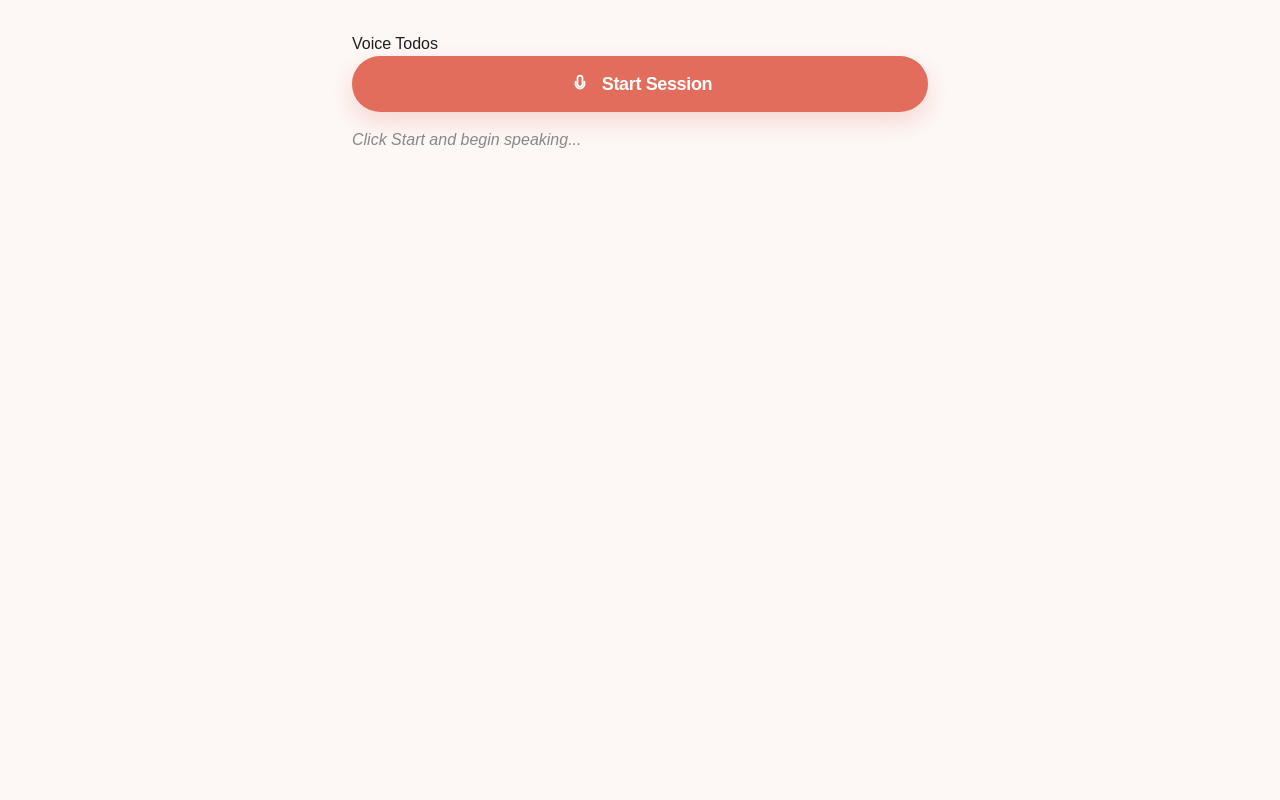
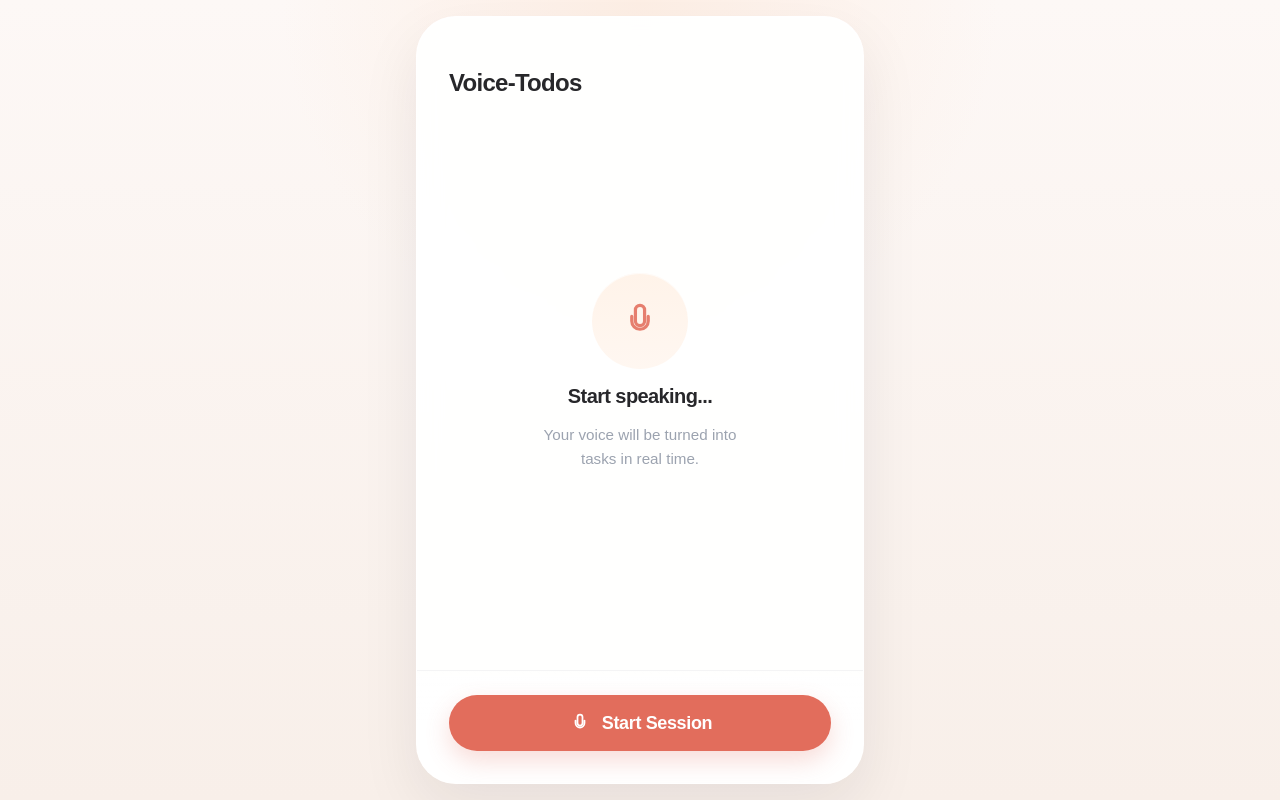
Before and after one commit to meaningfool/voice-todos, a React (Vite) app in the folder frontend/: page / in a window 1280 px wide. Built offline with nearby package versions, Linux system fonts and the light colour scheme.

Commit message:
feat: rebuild Voice-Todos app shell from reference

```diff
--- a/frontend/src/App.tsx
+++ b/frontend/src/App.tsx
@@ -1,6 +1,7 @@
 import { useTranscript } from "./hooks/useTranscript";
+import { AppIcon } from "./components/AppIcon";
 import { RecordButton } from "./components/RecordButton";
-import { TranscriptArea } from "./components/TranscriptArea";
+import { SessionDetails } from "./components/SessionDetails";
 import { TodoList } from "./components/TodoList";
 import { TodoSkeleton } from "./components/TodoSkeleton";
 
@@ -8,7 +9,6 @@ function App() {
   const {
     status,
     finalText,
-    interimText,
     todos,
     micRecordingUrl,
     warningMessage,
@@ -16,41 +16,46 @@ function App() {
     stop,
   } = useTranscript();
 
+  const hasSessionArtifacts = Boolean(
+    finalText || micRecordingUrl || warningMessage || todos.length > 0
+  );
+  const showInitialEmptyState = status === "idle" && !hasSessionArtifacts;
+  const showNoTodosState =
+    status === "idle" && todos.length === 0 && (Boolean(finalText) || Boolean(micRecordingUrl));
+
   return (
-    <div style={{ maxWidth: 640, margin: "0 auto", padding: "2rem" }}>
-      <h1>Voice Todos</h1>
-      <RecordButton status={status} onStart={start} onStop={stop} />
-      <TranscriptArea finalText={finalText} interimText={interimText} />
-      {warningMessage && (
-        <div
-          style={{
-            marginTop: "1rem",
-            padding: "0.75rem 1rem",
-            background: "#fff7ed",
-            color: "#9a3412",
-            borderRadius: 8,
-          }}
-        >
-          {warningMessage}
+    <main className="voice-page-shell">
+      <section className="voice-device-shell" aria-label="Voice-Todos app shell">
+        <header className="voice-header">
+          <h1>Voice-Todos</h1>
+        </header>
+
+        <div className="voice-task-container">
+          {showInitialEmptyState ? (
+            <div className="voice-empty-state">
+              <div className="voice-empty-illustration" aria-hidden="true">
+                <AppIcon name="mic" className="voice-empty-illustration__icon" />
+              </div>
+              <h2>Start speaking...</h2>
+              <p>Your voice will be turned into tasks in real time.</p>
+            </div>
+          ) : null}
+
+          {warningMessage ? <div className="voice-warning-card">{warningMessage}</div> : null}
+          {todos.length > 0 ? <TodoList todos={todos} /> : null}
+          {status === "extracting" && todos.length === 0 ? <TodoSkeleton /> : null}
+          {showNoTodosState ? (
+            <div className="voice-result-state">No todos found in this recording.</div>
+          ) : null}
         </div>
-      )}
-      {todos.length > 0 && <TodoList todos={todos} />}
-      {status === "extracting" && todos.length === 0 && <TodoSkeleton />}
-      {status === "idle" && todos.length === 0 && finalText && (
-        <div style={{ marginTop: "1rem", color: "#888", fontStyle: "italic" }}>
-          No todos found in this recording.
+
+        <div className="voice-device-dock">
+          <RecordButton status={status} onStart={start} onStop={stop} />
         </div>
-      )}
-      {micRecordingUrl && (
-        <div style={{ marginTop: "1.5rem", padding: "1rem", background: "#f5f5f5", borderRadius: 8 }}>
-          <div style={{ marginBottom: "0.5rem", fontWeight: 500 }}>Raw mic recording</div>
-          <audio controls src={micRecordingUrl} style={{ width: "100%" }} />
-          <a href={micRecordingUrl} download="mic-recording.webm" style={{ fontSize: "0.85rem" }}>
-            Download
-          </a>
-        </div>
-      )}
-    </div>
+      </section>
+
+      <SessionDetails finalText={finalText} micRecordingUrl={micRecordingUrl} />
+    </main>
   );
 }
 
--- /dev/null
+++ b/frontend/src/components/SessionDetails.tsx
@@ -0,0 +1,30 @@
+interface Props {
+  finalText: string;
+  micRecordingUrl: string | null;
+}
+
+export function SessionDetails({ finalText, micRecordingUrl }: Props) {
+  if (!finalText && !micRecordingUrl) {
+    return null;
+  }
+
+  return (
+    <details className="voice-session-details">
+      <summary className="voice-session-details__summary">Session details</summary>
+      <div className="voice-session-details__content">
+        {finalText ? (
+          <div className="voice-session-details__section">
+            <h2 className="voice-session-details__label">Transcript</h2>
+            <p className="voice-session-transcript">{finalText}</p>
+          </div>
+        ) : null}
+        {micRecordingUrl ? (
+          <div className="voice-session-details__section">
+            <h2 className="voice-session-details__label">Recording</h2>
+            <audio controls src={micRecordingUrl} className="voice-session-audio" />
+          </div>
+        ) : null}
+      </div>
+    </details>
+  );
+}
--- a/frontend/src/index.css
+++ b/frontend/src/index.css
@@ -20,7 +20,9 @@ body,
 body {
   margin: 0;
   font-family: "Manrope", sans-serif;
-  background: var(--voice-shell);
+  background:
+    radial-gradient(circle at top, rgba(255, 234, 220, 0.65), transparent 35%),
+    linear-gradient(180deg, #fdf8f6 0%, #f8efe9 100%);
   color: var(--voice-ink);
 }
 
@@ -28,8 +30,185 @@ h1,
 h2,
 h3,
 .voice-primary-button,
-.voice-listening-label {
+.voice-listening-label,
+.voice-session-details__summary {
   font-family: "Archivo", sans-serif;
+}
+
+.voice-page-shell {
+  min-height: 100vh;
+  display: flex;
+  flex-direction: column;
+  align-items: center;
+  justify-content: center;
+  gap: 1.25rem;
+  padding: 1rem;
+  box-sizing: border-box;
+}
+
+.voice-device-shell {
+  position: relative;
+  display: flex;
+  width: min(100%, 28rem);
+  height: min(800px, calc(100vh - 2rem));
+  min-height: min(42rem, calc(100vh - 2rem));
+  flex-direction: column;
+  overflow: hidden;
+  border: 1px solid rgba(255, 255, 255, 0.9);
+  border-radius: 2.5rem;
+  background: rgba(255, 255, 255, 0.94);
+  box-shadow:
+    0 24px 60px rgba(31, 31, 35, 0.08),
+    inset 0 1px 0 rgba(255, 255, 255, 0.85);
+  backdrop-filter: blur(12px);
+}
+
+.voice-header {
+  padding: 3rem 2rem 1.5rem;
+}
+
+.voice-header h1 {
+  margin: 0;
+  font-size: 1.5rem;
+  font-weight: 800;
+  letter-spacing: -0.03em;
+  color: #27272a;
+}
+
+.voice-task-container {
+  flex: 1;
+  overflow-y: auto;
+  padding: 0 2rem 10.25rem;
+  scrollbar-width: none;
+}
+
+.voice-task-container::-webkit-scrollbar {
+  display: none;
+}
+
+.voice-empty-state,
+.voice-result-state {
+  display: flex;
+  min-height: 100%;
+  flex-direction: column;
+  align-items: center;
+  justify-content: center;
+  text-align: center;
+}
+
+.voice-empty-state h2,
+.voice-result-state {
+  margin: 0;
+  font-size: 1.25rem;
+  font-weight: 800;
+  letter-spacing: -0.03em;
+  color: #27272a;
+}
+
+.voice-empty-state p {
+  max-width: 14rem;
+  margin: 0.75rem 0 0;
+  font-size: 0.95rem;
+  line-height: 1.55;
+  color: #9ca3af;
+}
+
+.voice-empty-illustration {
+  display: flex;
+  align-items: center;
+  justify-content: center;
+  width: 6rem;
+  height: 6rem;
+  margin-bottom: 0.75rem;
+  border-radius: 999px;
+  background: linear-gradient(180deg, #fff3e9, #fff7f1);
+  box-shadow: inset 0 1px 0 rgba(255, 255, 255, 0.65);
+}
+
+.voice-empty-illustration__icon {
+  width: 2.75rem;
+  height: 2.75rem;
+  color: rgba(226, 109, 92, 0.88);
+}
+
+.voice-result-state {
+  min-height: 100%;
+  color: #6b7280;
+}
+
+.voice-warning-card {
+  margin-bottom: 1rem;
+  border: 1px solid rgba(226, 109, 92, 0.16);
+  border-radius: 1.25rem;
+  padding: 0.95rem 1rem;
+  background: linear-gradient(180deg, #fff7ed, #fff1e8);
+  color: #9a3412;
+  box-shadow: 0 10px 24px rgba(226, 109, 92, 0.08);
+}
+
+.voice-device-dock {
+  position: absolute;
+  right: 0;
+  bottom: 0;
+  left: 0;
+  padding: 1.5rem 2rem 2rem;
+  border-top: 1px solid rgba(244, 244, 245, 0.95);
+  background: linear-gradient(180deg, rgba(255, 255, 255, 0), rgba(255, 255, 255, 0.98) 20%, #fff 45%);
+}
+
+.voice-session-details {
+  width: min(100%, 28rem);
+  box-sizing: border-box;
+  border: 1px solid rgba(226, 109, 92, 0.12);
+  border-radius: 1.25rem;
+  background: rgba(255, 250, 248, 0.92);
+  color: #7c2d12;
+  box-shadow: 0 14px 30px rgba(31, 31, 35, 0.05);
+}
+
+.voice-session-details__summary {
+  cursor: pointer;
+  list-style: none;
+  padding: 1rem 1.1rem;
+  font-size: 0.95rem;
+  font-weight: 700;
+  letter-spacing: -0.02em;
+}
+
+.voice-session-details__summary::-webkit-details-marker {
+  display: none;
+}
+
+.voice-session-details__content {
+  display: grid;
+  gap: 0.9rem;
+  padding: 0 1.1rem 1.1rem;
+}
+
+.voice-session-details__section {
+  display: grid;
+  gap: 0.35rem;
+}
+
+.voice-session-details__label {
+  margin: 0;
+  font-size: 0.76rem;
+  font-weight: 700;
+  letter-spacing: 0.08em;
+  text-transform: uppercase;
+  color: #c25b47;
+}
+
+.voice-session-transcript {
+  margin: 0;
+  font-size: 0.95rem;
+  line-height: 1.6;
+  color: #57534e;
+  white-space: pre-wrap;
+}
+
+.voice-session-audio {
+  width: 100%;
 }
 
 .voice-dock {
@@ -408,3 +587,36 @@ h3,
     box-shadow: 0 12px 30px rgba(31, 31, 35, 0.06);
   }
 }
+
+@media (max-width: 640px) {
+  .voice-page-shell {
+    padding: 0;
+    gap: 0.75rem;
+  }
+
+  .voice-device-shell {
+    width: 100%;
+    min-height: 100vh;
+    height: 100vh;
+    border-radius: 0;
+    border-left: 0;
+    border-right: 0;
+  }
+
+  .voice-header {
+    padding: 2rem 1.5rem 1.25rem;
+  }
+
+  .voice-task-container {
+    padding: 0 1.5rem 9.5rem;
+  }
+
+  .voice-device-dock {
+    padding: 1.25rem 1.5rem 1.5rem;
+  }
+
+  .voice-session-details {
+    width: calc(100% - 1.5rem);
+    margin-bottom: 1rem;
+  }
+}
```
Also changed, not shown: 1 other file (tests, documents, lock files or other folders).
